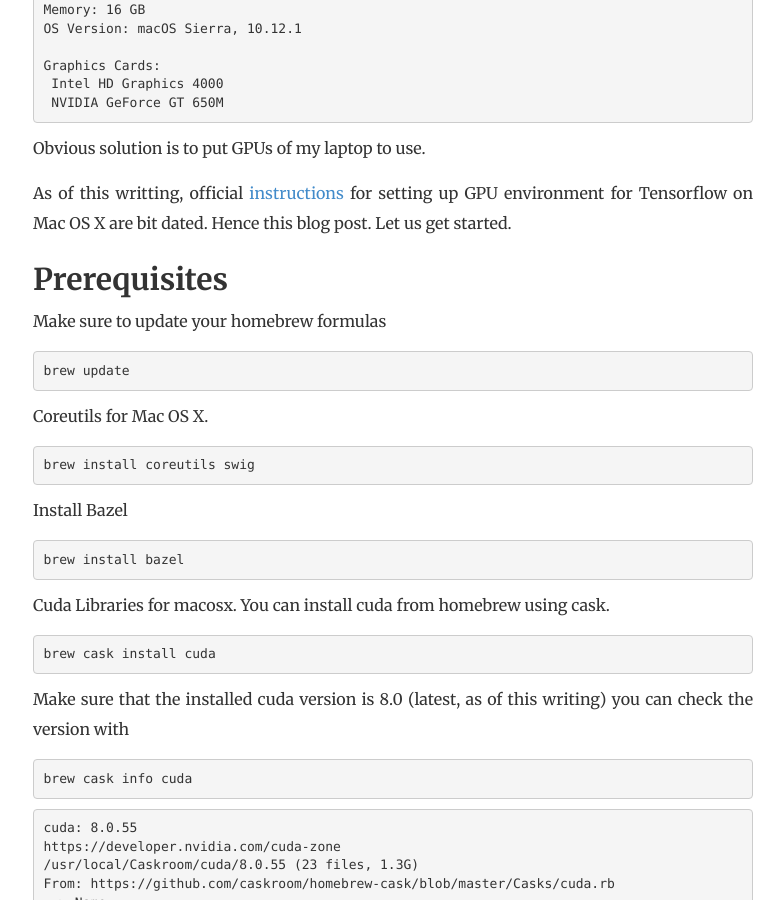
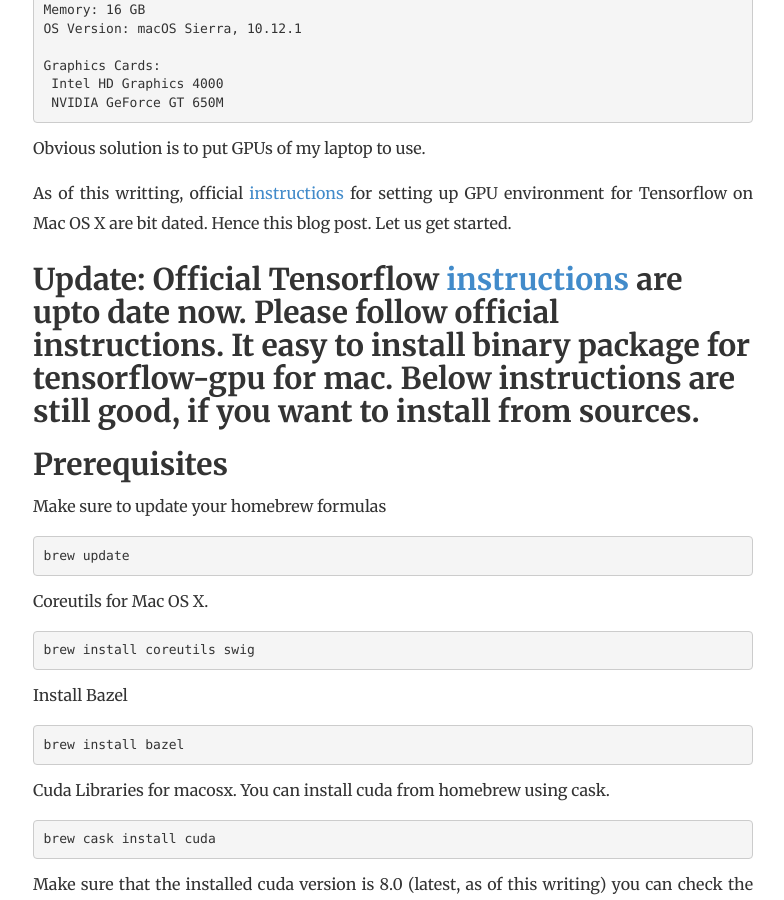
Before and after one commit to srikanthpagadala/srikanthpagadala.github.io, a Jekyll site: the page built from _posts/2016-11-07-enable-gpu-support-for-tensorflow-on-macos.md, in a window 1280 px wide and 900 px high, scrolled down 539 px. Shown: the whole window, without its empty margins (247-1031 px from the left). Built offline with Jekyll 4.4.1, drawn with Linux system fonts in a browser that asks for light colours.

Commit message:
update: official tensorflow gpu install instructions

```diff
--- a/_posts/2016-11-07-enable-gpu-support-for-tensorflow-on-macos.md
+++ b/_posts/2016-11-07-enable-gpu-support-for-tensorflow-on-macos.md
@@ -27,6 +27,8 @@
 Obvious solution is to put GPUs of my laptop to use.
 
 As of this writting, official [instructions](https://www.tensorflow.org/versions/r0.12/get_started/os_setup.html#prepare-environment-for-mac-os-x) for setting up GPU environment for Tensorflow on Mac OS X are bit dated. Hence this blog post. Let us get started.
+
+## Update: Official Tensorflow [instructions](https://www.tensorflow.org/get_started/os_setup#optional-setup-gpu-for-mac) are upto date now. Please follow official instructions. It easy to install binary package for tensorflow-gpu for mac. Below instructions are still good, if you want to install from sources.
 
 ## Prerequisites
 
```
